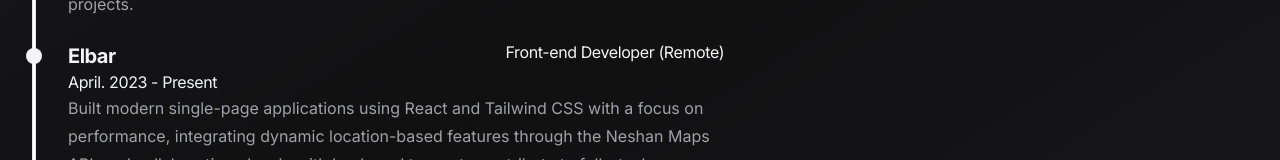
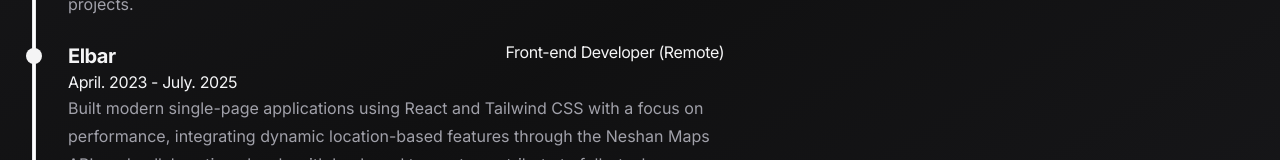
Before and after one commit to Sina-shafiee/sina-shafiee, a Next.js app: page /experience in a window 1280 px wide. Shown: the part 387-547 px from the top of the page. Built offline with nearby package versions, Linux system fonts and the light colour scheme; no server answers; what tailwindcss-debug-screens would draw is missing.

Commit message:
update job info

```diff
--- a/app/experience/page.tsx
+++ b/app/experience/page.tsx
@@ -23,7 +23,7 @@ const timelineData: TimelineEntry[] = [
       "Mentored students in a nine-month front-end development bootcamp, covering HTML, CSS, JavaScript, and React, while guiding them in building portfolio-level applications and supporting their transition into freelancing or contributing to open-source projects.",
   },
   {
-    date: "April. 2023 - Present",
+    date: "April. 2023 - July. 2025",
     title: "Elbar",
     jobDescription: "Front-end Developer",
     type: "Remote",
```
